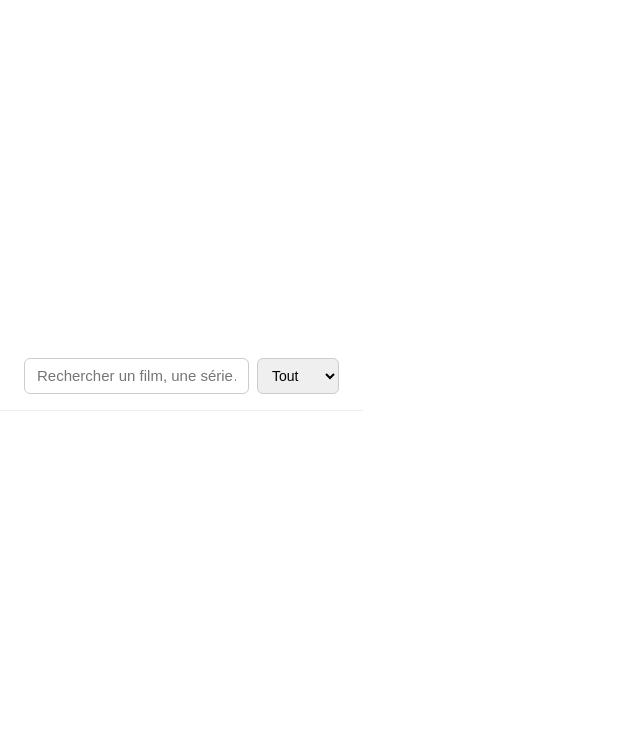
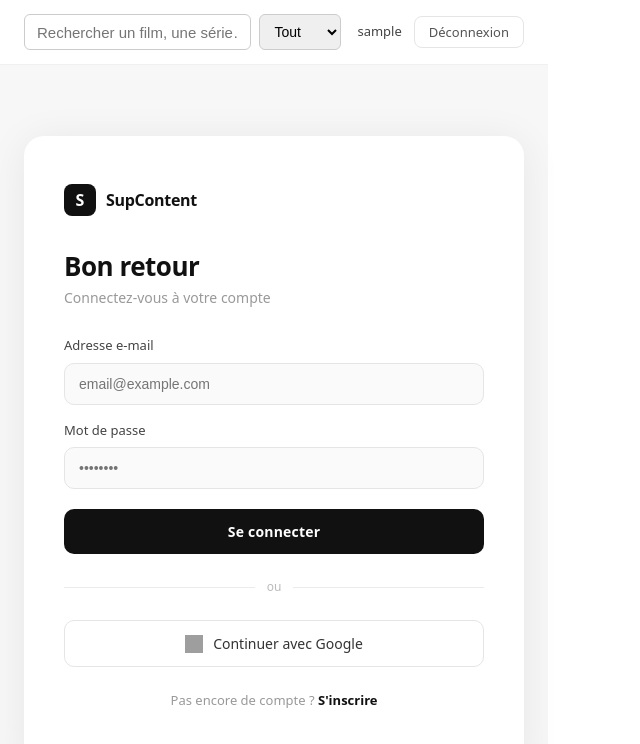
Before and after one commit to hyunahparc/supcontent-final-project, a React (Vite) app in the folder supcontent-web/: page /login in a window 1280 px wide. Before the commit this address had no page. Shown: the top 744 px of the page, without its empty margins (0-640 px from the left). Built offline with nearby package versions, Linux system fonts and the light colour scheme; sample sign-in values are in the browser's storage; grey boxes are pictures that could not be loaded.

Commit message:
feat: add AuthContext for global auth state
- Add AuthContext with login/logout functions
- Wrap app with AuthProvider in main.jsx
- Update App.jsx to show user info and logout button in header

```diff
--- a/supcontent-web/src/App.jsx
+++ b/supcontent-web/src/App.jsx
@@ -1,23 +1,94 @@
 import { Routes, Route } from 'react-router-dom';
+import { useNavigate, Link } from 'react-router-dom';
 import FilmDetailPage from './pages/FilmDetailPage';
+import LoginPage from './pages/LoginPage';
+import RegisterPage from './pages/RegisterPage';
+import OAuthCallbackPage from './pages/OAuthCallbackPage';
 import SearchBar from './components/SearchBar';
+import { useAuth } from './context/AuthContext';
 
 export default function App() {
+    const { user, logout } = useAuth();
+    const navigate = useNavigate();
+
+    function handleLogout() {
+        logout();
+        navigate('/login');
+    }
+
     return (
         <>
-            <header style={{
-                width: '100%',
-                padding: '16px 24px',
-                borderBottom: '1px solid #eee',
-                boxSizing: 'border-box'
-            }}>
-                <SearchBar />
+            <header style={styles.header}>
+                <div style={styles.headerInner}>
+                    <SearchBar />
+                    <div style={styles.headerRight}>
+                        {user ? (
+                            <>
+                                <span style={styles.username}>{user.username}</span>
+                                <button onClick={handleLogout} style={styles.logoutBtn}>
+                                    Déconnexion
+                                </button>
+                            </>
+                        ) : (
+                            <Link to="/login" style={styles.loginLink}>Se connecter</Link>
+                        )}
+                    </div>
+                </div>
             </header>
-            <main style={{ padding: '24px' }}>
-                <Routes>
-                    <Route path="/films/:id" element={<FilmDetailPage />} />
-                </Routes>
-            </main>
+            <Routes>
+                <Route path="/films/:id" element={<FilmDetailPage />} />
+                <Route path="/login" element={<LoginPage />} />
+                <Route path="/register" element={<RegisterPage />} />
+                <Route path="/oauth/callback" element={<OAuthCallbackPage />} />
+            </Routes>
         </>
     );
 }
+
+const styles = {
+    header: {
+        width: '100%',
+        padding: '14px 24px',
+        borderBottom: '1px solid #f0f0f0',
+        backgroundColor: '#fff',
+        boxSizing: 'border-box',
+        position: 'sticky',
+        top: 0,
+        zIndex: 10,
+    },
+    headerInner: {
+        display: 'flex',
+        alignItems: 'center',
+        gap: '16px',
+    },
+    headerRight: {
+        display: 'flex',
+        alignItems: 'center',
+        gap: '12px',
+        flexShrink: 0,
+    },
+    username: {
+        fontSize: '13px',
+        fontWeight: '500',
+        color: '#444',
+    },
+    logoutBtn: {
+        padding: '6px 14px',
+        fontSize: '13px',
+        fontWeight: '500',
+        color: '#555',
+        backgroundColor: '#fff',
+        border: '1.5px solid #e5e5e5',
+        borderRadius: '8px',
+        cursor: 'pointer',
+    },
+    loginLink: {
+        padding: '6px 14px',
+        fontSize: '13px',
+        fontWeight: '600',
+        color: '#fff',
+        backgroundColor: '#111',
+        borderRadius: '8px',
+        textDecoration: 'none',
+    },
+};
--- /dev/null
+++ b/supcontent-web/src/context/AuthContext.jsx
@@ -0,0 +1,36 @@
+import { createContext, useContext, useState } from 'react';
+
+const AuthContext = createContext(null);
+
+export function AuthProvider({ children }) {
+    const [user, setUser] = useState(() => {
+        try {
+            const stored = localStorage.getItem('user');
+            return stored ? JSON.parse(stored) : null;
+        } catch {
+            return null;
+        }
+    });
+
+    function login(userData, token) {
+        localStorage.setItem('token', token);
+        localStorage.setItem('user', JSON.stringify(userData));
+        setUser(userData);
+    }
+
+    function logout() {
+        localStorage.removeItem('token');
+        localStorage.removeItem('user');
+        setUser(null);
+    }
+
+    return (
+        <AuthContext.Provider value={{ user, login, logout }}>
+            {children}
+        </AuthContext.Provider>
+    );
+}
+
+export function useAuth() {
+    return useContext(AuthContext);
+}
--- a/supcontent-web/src/main.jsx
+++ b/supcontent-web/src/main.jsx
@@ -3,11 +3,14 @@ import { createRoot } from 'react-dom/client'
 import { BrowserRouter } from 'react-router-dom'
 import './index.css'
 import App from './App.jsx'
+import { AuthProvider } from './context/AuthContext.jsx'
 
 createRoot(document.getElementById('root')).render(
   <StrictMode>
     <BrowserRouter>
-      <App />
+      <AuthProvider>
+        <App />
+      </AuthProvider>
     </BrowserRouter>
   </StrictMode>,
 )
```
